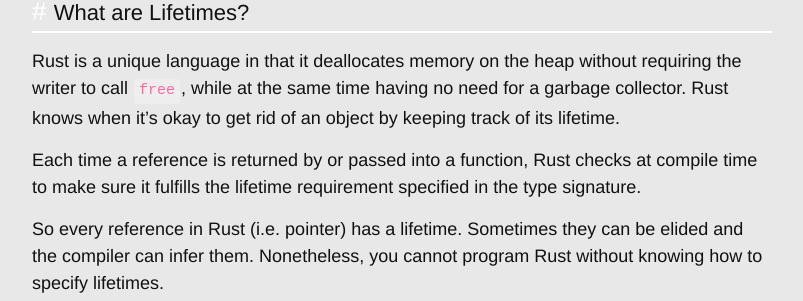
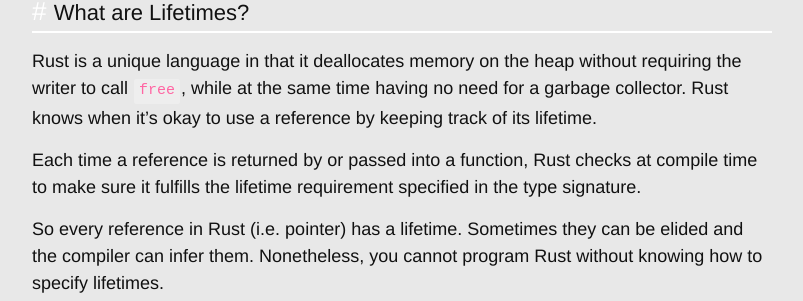
Before and after one commit to Charlesetc/charlesetc, a Jekyll site: the page built from _posts/2015-10-29-rust-lifetimes.markdown, in a window 1280 px wide and 900 px high, scrolled down 316 px. Shown: the part 182-483 px from the top of the window, without its empty margins (238-1041 px from the left). Built offline with Jekyll 4.4.1, drawn with Linux system fonts in a browser that asks for light colours; Markdown is read by kramdown in place of the engine named in the settings.

Commit message:
quick reword

```diff
--- a/_posts/2015-10-29-rust-lifetimes.markdown
+++ b/_posts/2015-10-29-rust-lifetimes.markdown
@@ -16,7 +16,7 @@
 
 Rust is a unique language in that it deallocates memory on the heap without requiring the writer to call `free`,
 while at the same time having no need for a garbage collector.
-Rust knows when it's okay to get rid of an object by keeping track of its lifetime.
+Rust knows when it's okay to use a reference by keeping track of its lifetime.
 
 Each time a reference is returned by or passed into a function, Rust checks at compile time to make sure it fulfills the lifetime requirement specified in the type signature.
 
```
